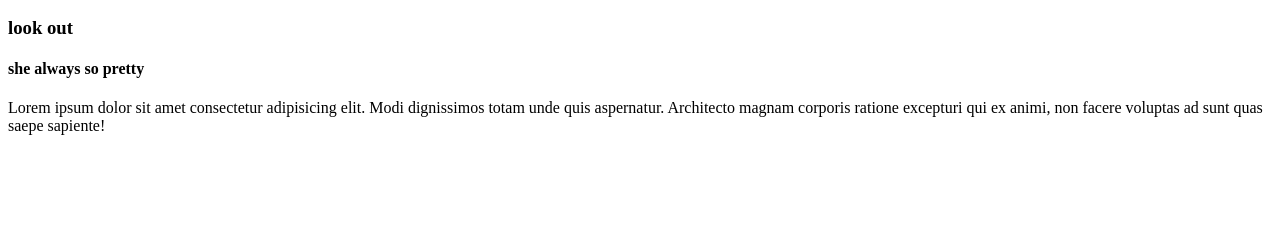
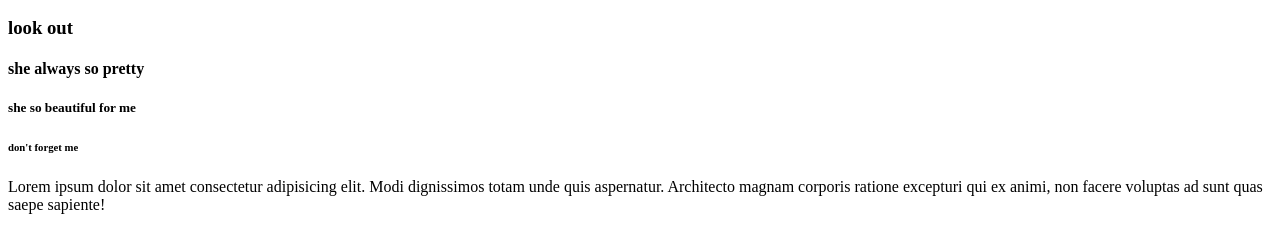
Before and after one commit to keang-123/adb-git-b1-week3, a plain HTML site: page week3/index.html in a window 1280 px wide. Shown: the part 110-362 px from the top of the page. Drawn offline with Linux system fonts and the light colour scheme.

Commit message:
for change

```diff
--- a/week3/index.html
+++ b/week3/index.html
@@ -10,6 +10,8 @@
     <h2>still hourt</h2>
     <h3>look out </h3>
     <h4>she always so pretty</h4>
+    <h5>she so beautiful for me </h5>
+    <h6>don't forget me </h6>
 
     <p>Lorem ipsum dolor sit amet consectetur adipisicing elit. Modi dignissimos totam unde quis aspernatur. Architecto magnam corporis ratione excepturi qui ex animi, non facere voluptas ad sunt quas saepe sapiente!
 
```
Also changed, not shown: week3/index2.html (added).
